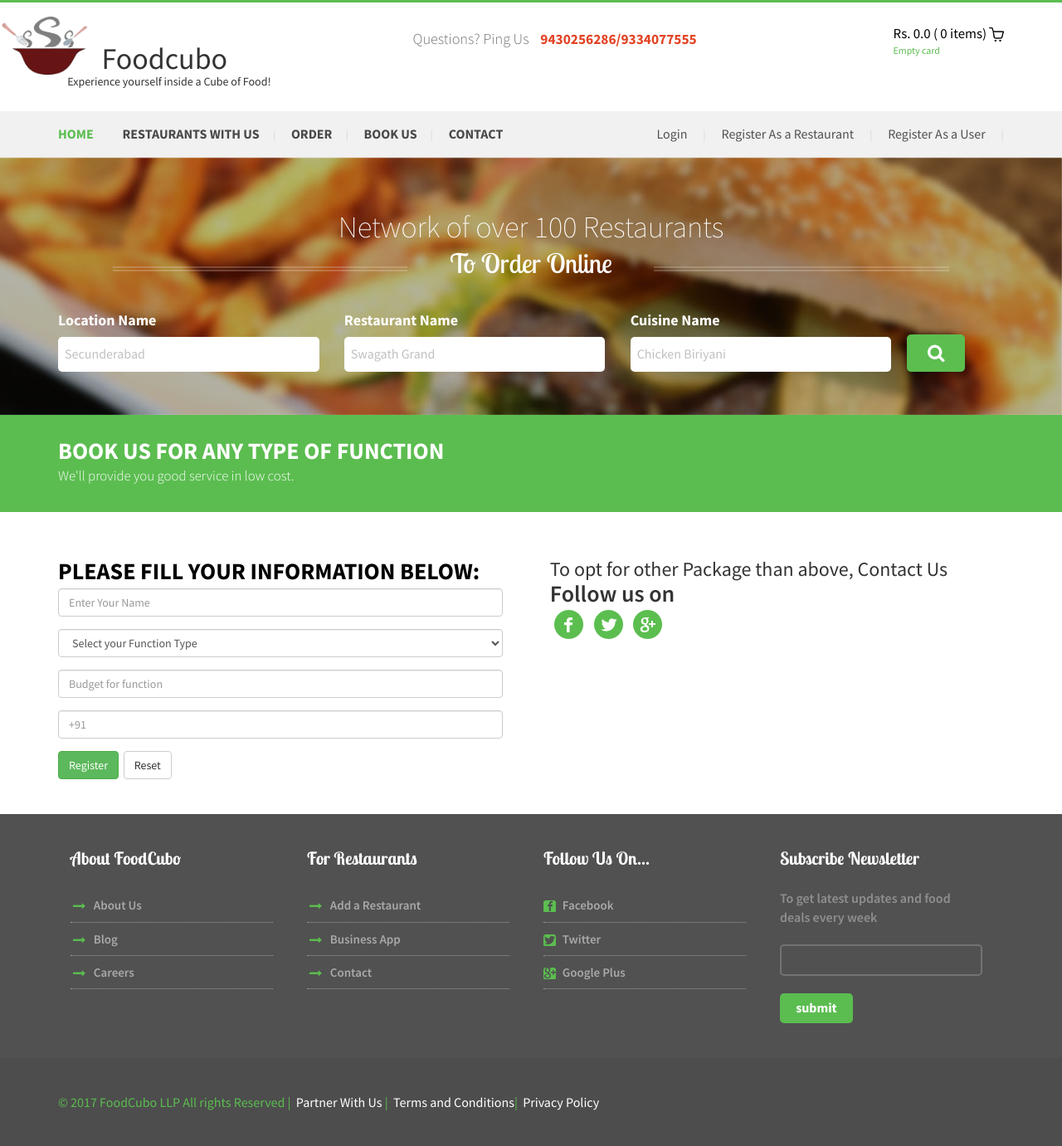
After one commit to learneradarsh/foodcubo, a PHP site: page /bookus.php in a window 1280 px wide. The commit adds this page. Shown: the whole page at 83% size. Run offline with PHP 8.4, Linux system fonts and the light colour scheme.

Commit message:
booking system added

```diff
--- /dev/null
+++ b/bookus.php
@@ -0,0 +1,96 @@
+<!DOCTYPE html>
+<html>
+<head>
+<title>Foodcubo || Registration Deals</title>
+<link href="css/bootstrap.css" rel='stylesheet' type='text/css' />
+<!-- jQuery (necessary for Bootstrap's JavaScript plugins) -->
+<script src="js/jquery.min.js"></script>
+<!-- Custom Theme files -->
+<link href="css/style.css" rel="stylesheet" type="text/css" media="all" />
+<!-- Custom Theme files -->
+<meta name="viewport" content="width=device-width, initial-scale=1">
+<script type="application/x-javascript"> addEventListener("load", function() { setTimeout(hideURLbar, 0); }, false); function hideURLbar(){ window.scrollTo(0,1); } </script>
+<!--webfont-->
+<link href='http://fonts.googleapis.com/css?family=Source+Sans+Pro:200,300,400,600,700,900,200italic,300italic,400italic,600italic,700italic,900italic' rel='stylesheet' type='text/css'>
+<link href='http://fonts.googleapis.com/css?family=Lobster+Two:400,400italic,700,700italic' rel='stylesheet' type='text/css'>
+<!--Animation-->
+<script src="js/wow.min.js"></script>
+<link href="css/animate.css" rel='stylesheet' type='text/css' />
+<script>
+	new WOW().init();
+</script>
+<script type="text/javascript" src="js/move-top.js"></script>
+<script type="text/javascript" src="js/easing.js"></script>
+<script type="text/javascript">
+			jQuery(document).ready(function($) {
+				$(".scroll").click(function(event){
+					event.preventDefault();
+					$('html,body').animate({scrollTop:$(this.hash).offset().top},1200);
+				});
+			});
+		</script>
+<script src="js/simpleCart.min.js"> </script>
+</head>
+<body>
+
+<body>
+<?php include_once 'includes/header.php'; ?>
+    	<div class="contact-section-page">
+		<div class="contact-head">
+		    <div class="container">
+				<h3>Book Us for any type of Function</h3>
+				<p>We'll provide you good service in  low cost.</p>
+			</div>
+		</div>
+
+		<div class="contact_top">
+			 		<div class="container">
+			 			<div class="col-md-12 contact_left wow fadeInRight" data-wow-delay="0.4s">
+			 				<h4>Please fill your information below:</h4>
+
+
+							  <form method="POST" action="bookus_script.php" enctype="multipart-formdata">
+								 <div class="form-group">
+					                 <input type="text" class="form-control" placeholder="Enter Your Name" name="cust_name" required="required"/>
+						          </div>
+						          <div class="form-group">
+						          	<select class="form-control" name="fun_type">
+						          	<option selected="selected">Select your Function Type</option>
+						          	<option value="mega">Saadi</option>
+						          	<option value="medium">Sagai</option>
+						          	<option value="mini">B'day Party</option>
+						          	<option value="mini">Any Other function</option>
+						          	</select>
+						          </div>
+						          <div class="form-group">
+						          	<input type="number" class="form-control" name="cust_budget" placeholder="Budget for function" required="required" />
+						          </div>
+						          <div class="form-group">
+						          	<input type="tel" class="form-control" name="cust_contact" placeholder="+91" required="required" />
+						          </div>
+						          <button type="submit" class="btn btn-success">Register</button>&nbsp;&nbsp;<button type="reset" class="btn btn-default">Reset</button>
+						       </form>
+					        </div>
+					        <p>
+			 					<h3>To opt for other Package than above, Contact Us</h3>
+
+			 				</p>
+
+
+
+									<div class="follow-us">
+										<h3>Follow us on</h3>
+										<a href="https://facebook.com/foodcubo"><i class="facebook"></i></a>
+										<a href="https://twitter.com/@FoodCubo1"><i class="twitter"></i></a>
+										<a href="https://plus.google.com/u/0/110532383341903764214"><i class="google-pluse"></i></a>
+									</div>
+
+
+							 </div>
+						</div>
+					</div>
+
+	</div>
+<?php include_once 'includes/footer.php'; ?>
+</body>
+</html>
--- a/includes/header.php
+++ b/includes/header.php
@@ -33,6 +33,7 @@
 						<li class="active"><a href="index.php" class="scroll">Home</a></li>
 						<li><a href="restaurants.php">Restaurants with Us</a></li>|
 						<li><a href="order.php">Order</a></li>|
+						<li><a href="bookus.php">Book Us</a></li>|
 						<li><a href="contact.php">contact</a></li>
 						<div class="clearfix"></div>
 					</ul>
```
Also changed, not shown: foodcubo_backup.sql (+27 -1 lines).
